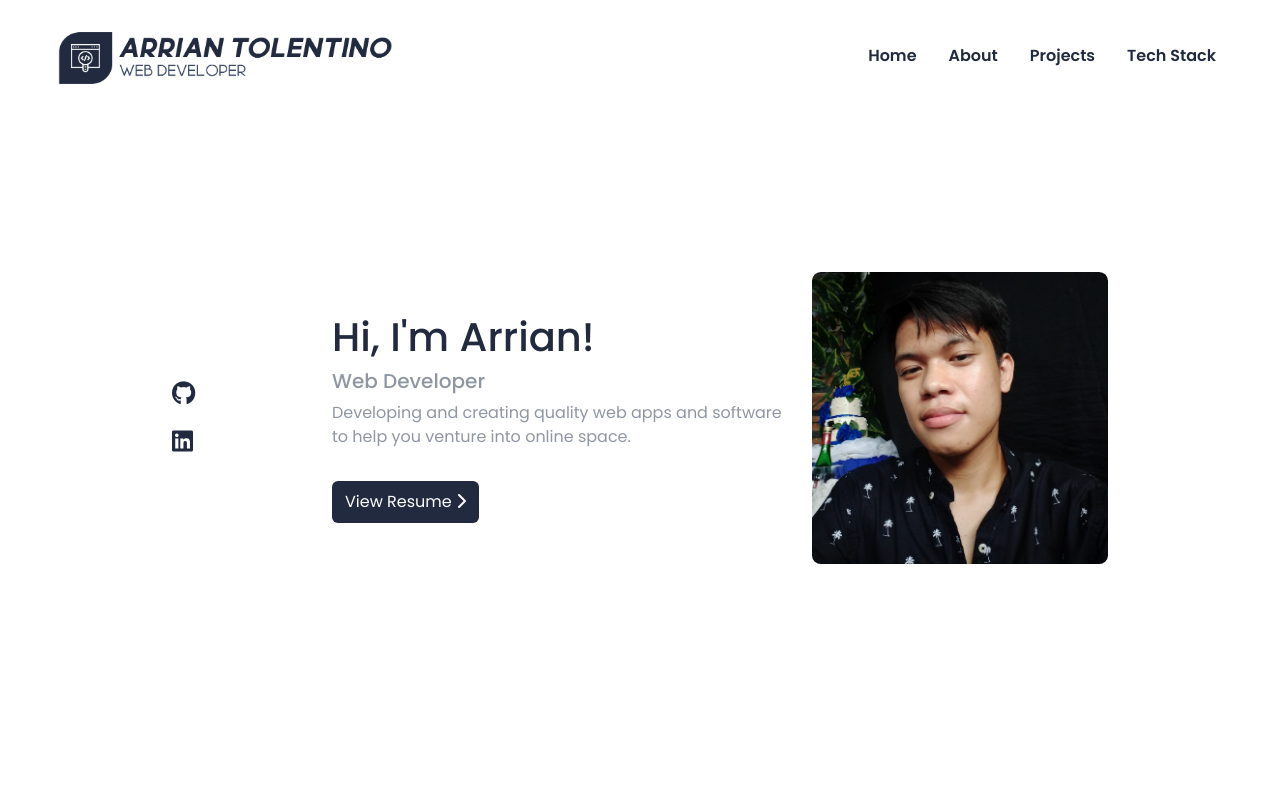
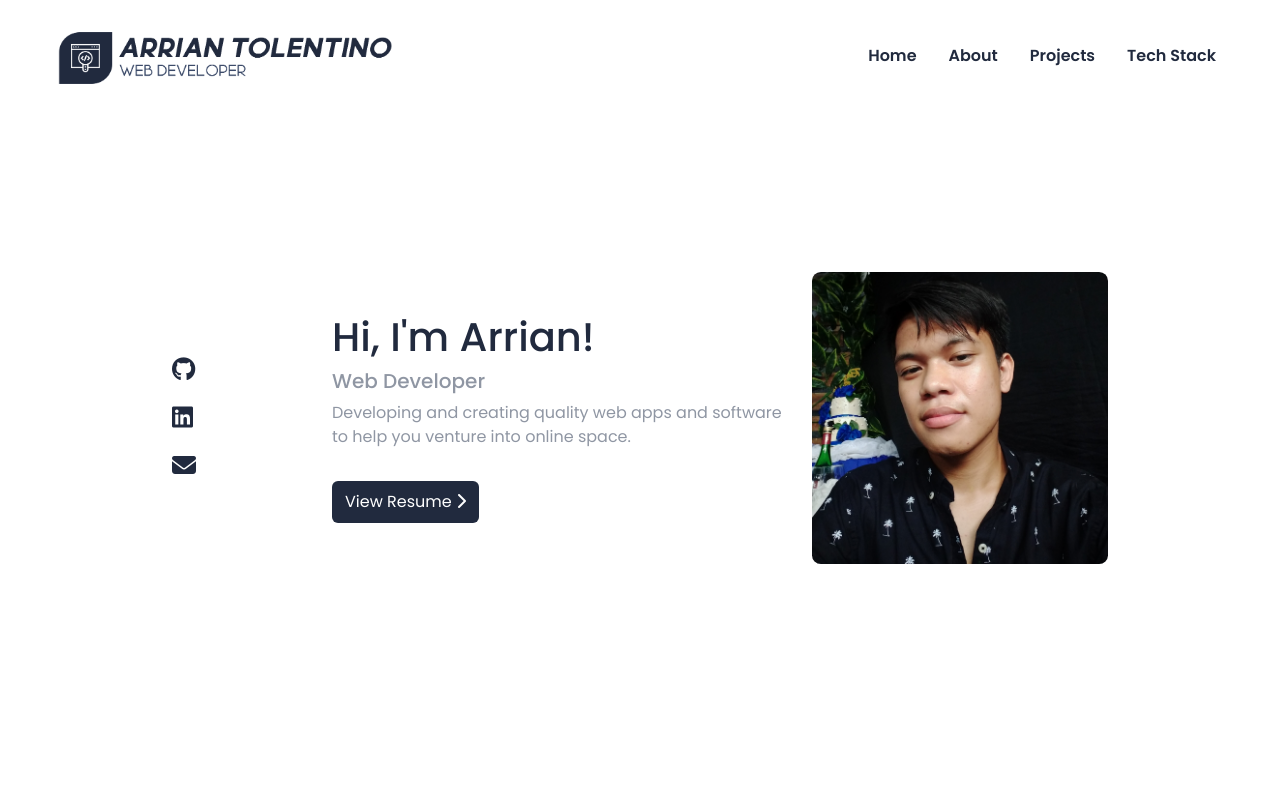
Before and after one commit to geekyari/portfolio, a plain HTML site: page index.html in a window 1280 px wide. Shown: the top 800 px of the page. Drawn offline with Linux system fonts and the light colour scheme.

Commit message:
Updated email

```diff
--- a/index.html
+++ b/index.html
@@ -49,11 +49,14 @@
             <div class="row gx-md-4 gx-0 d-flex align-items-center">
 
               <div class="col-md-2 col-2 order-md-1 order-1 ">
-                <div class="col-6 mb-4">
+                <div class="col-4 mb-4">
                   <a href="https://github.com/geekyari" target="_blank" class="text-decpration-none prim"><i class="fa-brands fa-github fa-xl"></i></a>
                 </div>
-                <div class="col-6">
+                <div class="col-4 mb-4">
                   <a href="https://www.linkedin.com/in/arrian-tolentino/" target="_blank" class="text-decoration-none prim"><i class="fa-brands fa-linkedin fa-xl"></i></a>
+                </div>
+                <div class="col-4">
+                  <a href="mailto:contact@arriantolentino.me" class="text-decoration-none prim"><i class="fa-sharp fa-solid fa-envelope fa-xl"></i></a>
                 </div>
               </div>
 
@@ -126,7 +129,7 @@
                 <img src="assets/bpc_website.png" alt="">
               </div>
               <div class="px-3 pt-3 text-justify">
-                <p>Converted a WordPress website to this dyamic web app with admin panel using PHP, MySQL and Bootstrap. Serves as the official wesbite of Bulacan Polytechnic College.</p>
+                <p>Converted a WordPress website to this dynamic web app with admin panel using PHP, MySQL and Bootstrap. Serves as the official wesbite of Bulacan Polytechnic College.</p>
               </div>
               <div class="tags px-2 mb-5">
                 <a href="#">PHP</a>
```
Also changed, not shown: 1 other file.
